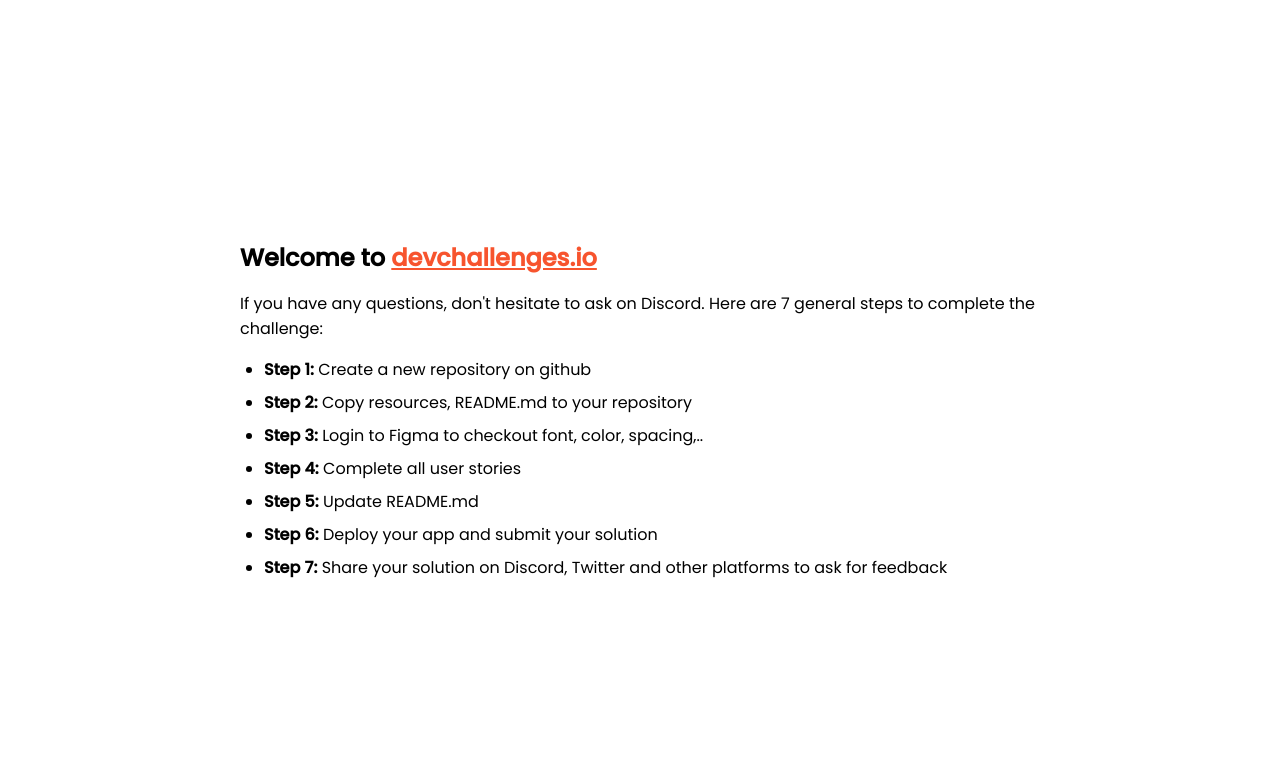
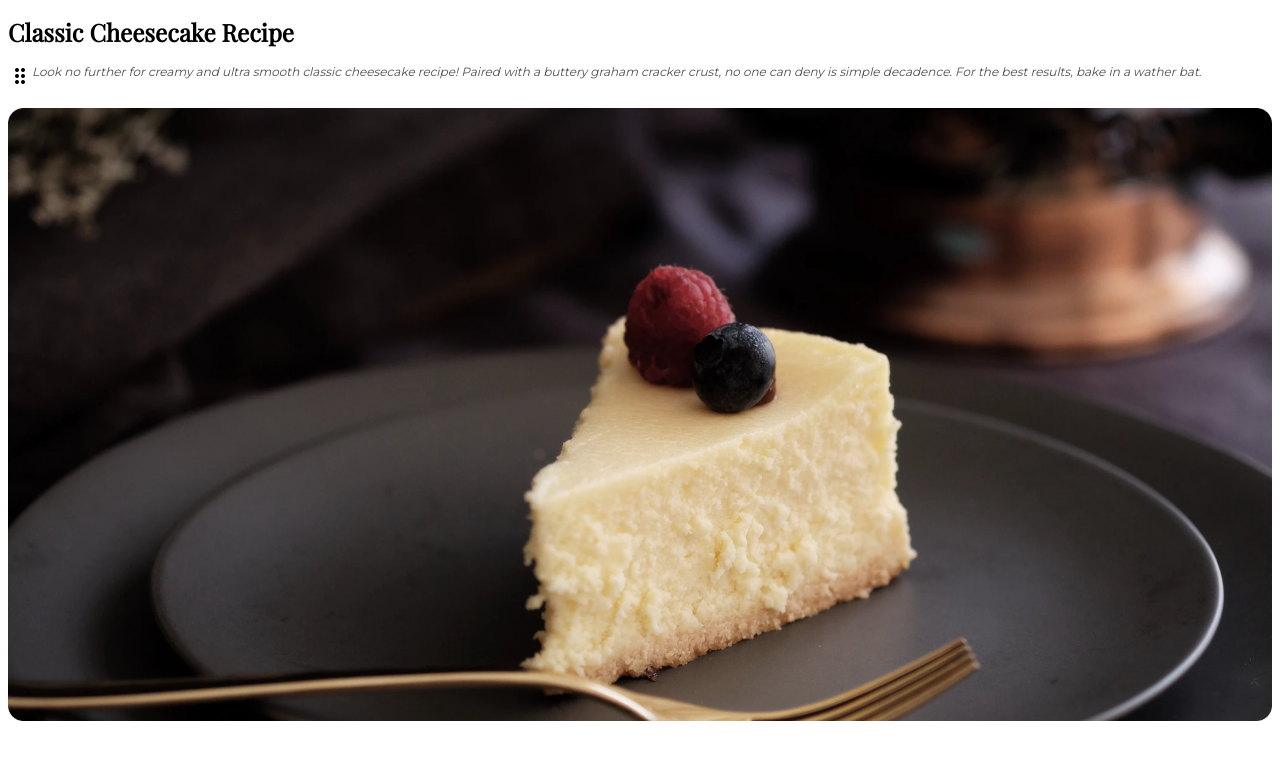
Before and after one commit to Edel-blk/recipe-page, a plain HTML site: page index.html in a window 1280 px wide. Drawn offline with nearby package versions, Linux system fonts and the light colour scheme.

Commit message:
anexo de header con informacion

```diff
--- a/index.html
+++ b/index.html
@@ -4,8 +4,7 @@
     <meta charset="utf-8" />
     <meta
       name="viewport"
-      content="width=device-width, initial-scale=1,
-  maximum-scale=5"
+      content="width=device-width, initial-scale=1, maximum-scale=5"
     />
 
     <link rel="icon" href="devchallenges.png" />
@@ -21,75 +20,32 @@
       rel="stylesheet"
     />
 
-    <title>Devchallenges</title>
+    <link rel="stylesheet" href="https://fonts.googleapis.com/css2?family=Material+Symbols+Outlined:opsz,wght,FILL,GRAD@48,400,0,0" />
 
-    <style>
-      body {
-        font-family: "Poppins", sans-serif;
-      }
+    <link href='https://fonts.googleapis.com/css?family=Playfair Display' rel='stylesheet'>
+    <link href='https://fonts.googleapis.com/css?family=Montserrat' rel='stylesheet'>
 
-      ul {
-        padding-left: 24px;
-      }
+    <link rel="stylesheet" href="./style.css"/>
 
-      li {
-        margin-bottom: 8px;
-      }
-
-      .welcome {
-        max-width: 800px;
-        margin: 0 auto;
-      }
-
-      .welcome-text {
-        margin-top: 30vh;
-        font-weight: 500;
-      }
-
-      .welcome-text p {
-        font-size: 1rem;
-        font-weight: 400;
-      }
-
-      .welcome-text h1 {
-        font-size: 1.5rem;
-      }
-
-      .welcome-text a {
-        color: #f7542e;
-      }
-    </style>
+    <title>Recipe Page</title>
   </head>
   <body>
-    <div class="welcome">
-      <div class="welcome-text">
-        <h1>
-          Welcome to
-          <a href="https://devchallenges.io/" target="_blank"
-            >devchallenges.io</a
-          >
-        </h1>
+    <div>
+      <h1>
+        Classic Cheesecake Recipe
+      </h1>
+
+      <div class="header-description">
+        <span class="material-symbols-outlined">drag_indicator</span>
 
         <p>
-          If you have any questions, don't hesitate to ask on Discord. Here are
-          7 general steps to complete the challenge:
+          Look no further for creamy and ultra smooth classic cheesecake recipe!
+          Paired with a buttery graham cracker crust, no one can deny is simple
+          decadence. For the best results, bake in a wather bat.
         </p>
       </div>
 
-      <ul>
-        <li><b>Step 1:</b> Create a new repository on github</li>
-        <li><b>Step 2:</b> Copy resources, README.md to your repository</li>
-        <li>
-          <b>Step 3:</b> Login to Figma to checkout font, color, spacing,..
-        </li>
-        <li><b>Step 4:</b> Complete all user stories</li>
-        <li><b>Step 5:</b> Update README.md</li>
-        <li><b>Step 6:</b> Deploy your app and submit your solution</li>
-        <li>
-          <b>Step 7:</b> Share your solution on Discord, Twitter and other
-          platforms to ask for feedback
-        </li>
-      </ul>
+      <img src="./photo1.png" alt="photo of a cheesecake"/>
     </div>
   </body>
 </html>
--- /dev/null
+++ b/style.css
@@ -0,0 +1,22 @@
+h1 {
+  font-size: 24px;
+  font-family: Playfair Display;
+}
+
+img {
+  width: 100%;
+}
+
+p {
+  color: var(--gray-2, #4F4F4F);
+  font-size: 12px;
+  font-family: Montserrat;
+  font-style: italic;
+  font-weight: 500;
+  margin: 0px;
+}
+
+.header-description {
+  display: flex;
+  margin-bottom: 20px;
+}
```
